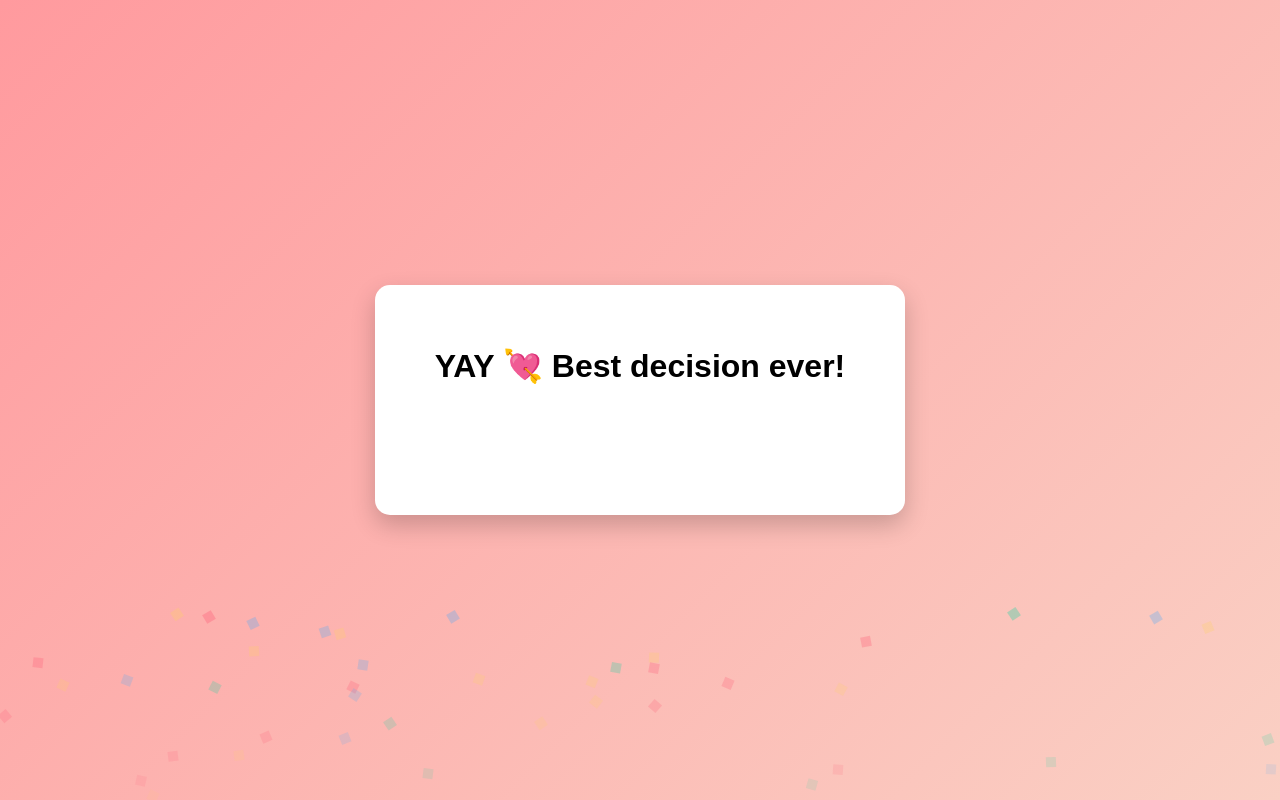
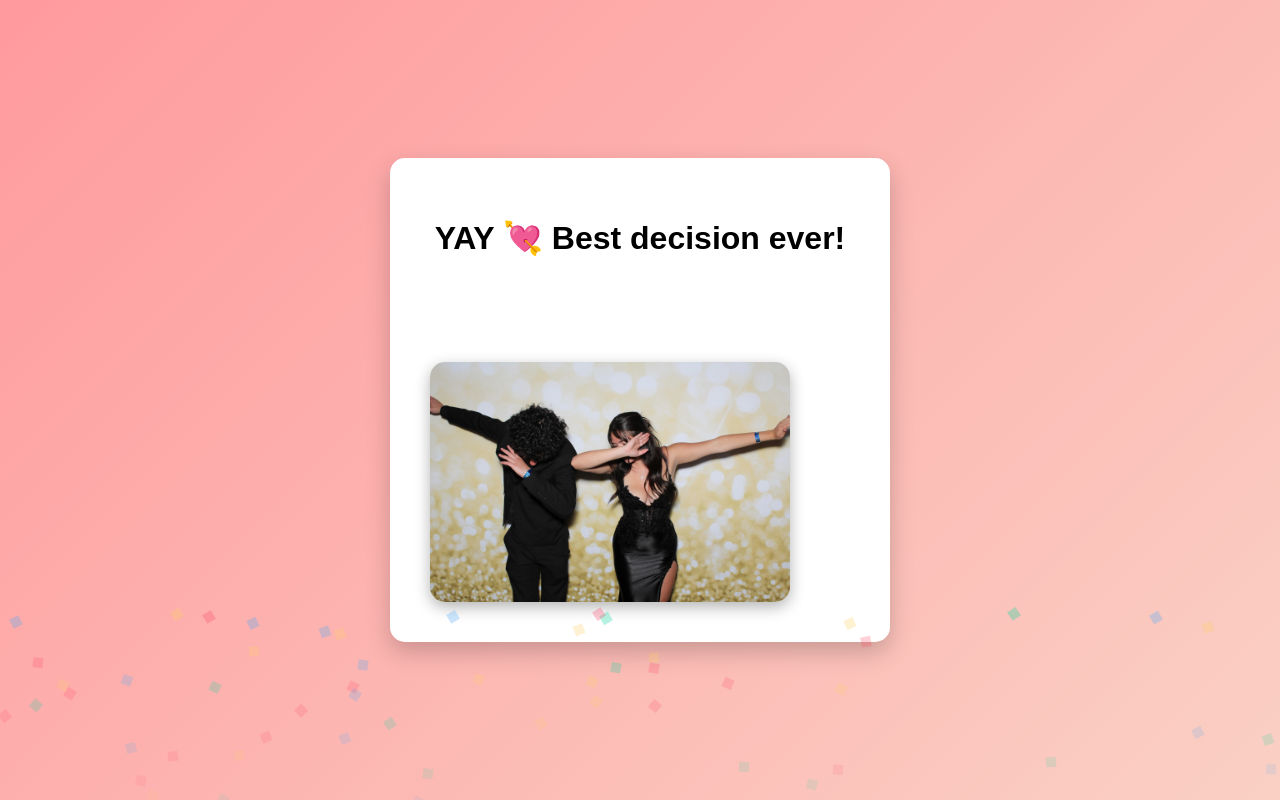
Before and after one commit to IsaacH-2/Proj, a plain HTML site: page index.html in a window 1280 px wide. Both pictures are taken after a click on the button "Yes". Drawn offline with Linux system fonts and the light colour scheme.

Commit message:
full update

```diff
--- a/index.html
+++ b/index.html
@@ -3,15 +3,16 @@
 <head>
   <meta charset="UTF-8" />
   <title>Will You Be My Valentine?</title>
+
   <style>
     body {
+      margin: 0;
+      height: 100vh;
       font-family: Arial, sans-serif;
       background: linear-gradient(135deg, #ff9a9e, #fad0c4);
-      height: 100vh;
-      margin: 0;
       display: flex;
+      justify-content: center;
       align-items: center;
-      justify-content: center;
       overflow: hidden;
     }
 
@@ -22,24 +23,25 @@
       text-align: center;
       box-shadow: 0 10px 25px rgba(0,0,0,0.2);
       width: 90%;
-      max-width: 450px;
+      max-width: 420px;
       position: relative;
     }
 
     h1 {
-      margin-bottom: 30px;
+      margin-bottom: 25px;
     }
 
     .buttons {
       position: relative;
       height: 60px;
+      margin-bottom: 20px;
     }
 
     button {
       font-size: 18px;
       padding: 12px 24px;
+      border-radius: 10px;
       border: none;
-      border-radius: 10px;
       cursor: pointer;
       position: absolute;
     }
@@ -47,7 +49,7 @@
     #yes {
       background-color: #ff4d6d;
       color: white;
-      left: 40%;
+      left: 35%;
     }
 
     #no {
@@ -55,12 +57,20 @@
       left: 55%;
     }
 
+    #photo {
+      display: none;
+      margin-top: 20px;
+      max-width: 100%;
+      max-height: 240px;
+      border-radius: 15px;
+      box-shadow: 0 5px 15px rgba(0,0,0,0.3);
+    }
+
     .confetti {
       position: fixed;
       top: -10px;
       width: 10px;
       height: 10px;
-      background-color: red;
       animation: fall linear forwards;
     }
 
@@ -72,6 +82,7 @@
     }
   </style>
 </head>
+
 <body>
 
   <div class="card">
@@ -81,17 +92,17 @@
       <button id="yes">Yes</button>
       <button id="no">No</button>
     </div>
+
+    <img id="photo" src="us.jpg" alt="Us">
   </div>
 
   <script>
+    const yesBtn = document.getElementById("yes");
     const noBtn = document.getElementById("no");
-    const yesBtn = document.getElementById("yes");
     const buttons = document.querySelector(".buttons");
+    const photo = document.getElementById("photo");
 
-    // Make "No" dodge the cursor
-    noBtn.addEventListener("mouseenter", moveNo);
-    noBtn.addEventListener("mousemove", moveNo);
-
+    // Move "No" button fast
     function moveNo() {
       const maxX = buttons.clientWidth - noBtn.offsetWidth;
       const maxY = buttons.clientHeight - noBtn.offsetHeight;
@@ -99,18 +110,20 @@
       noBtn.style.top = Math.random() * maxY + "px";
     }
 
+    noBtn.addEventListener("mouseenter", moveNo);
+    noBtn.addEventListener("mousemove", moveNo);
+
     // Yes clicked
     yesBtn.addEventListener("click", () => {
-      // Remove buttons
       yesBtn.style.display = "none";
       noBtn.style.display = "none";
 
-      // Change text
       document.getElementById("title").textContent =
         "YAY 💘 Best decision ever!";
 
-      // Confetti
-      for (let i = 0; i < 100; i++) {
+      photo.style.display = "block";
+
+      for (let i = 0; i < 120; i++) {
         createConfetti();
       }
     });
```
